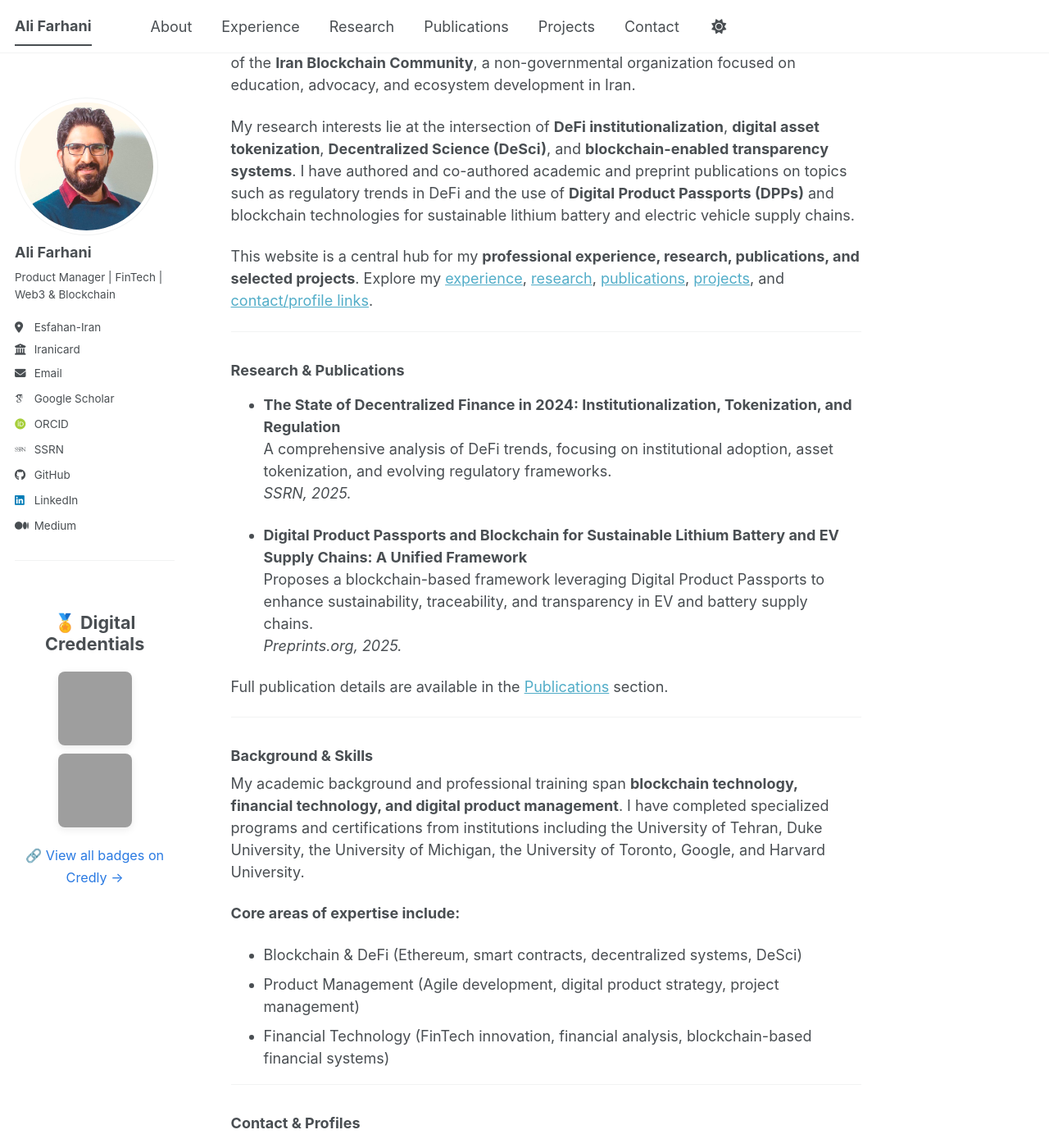
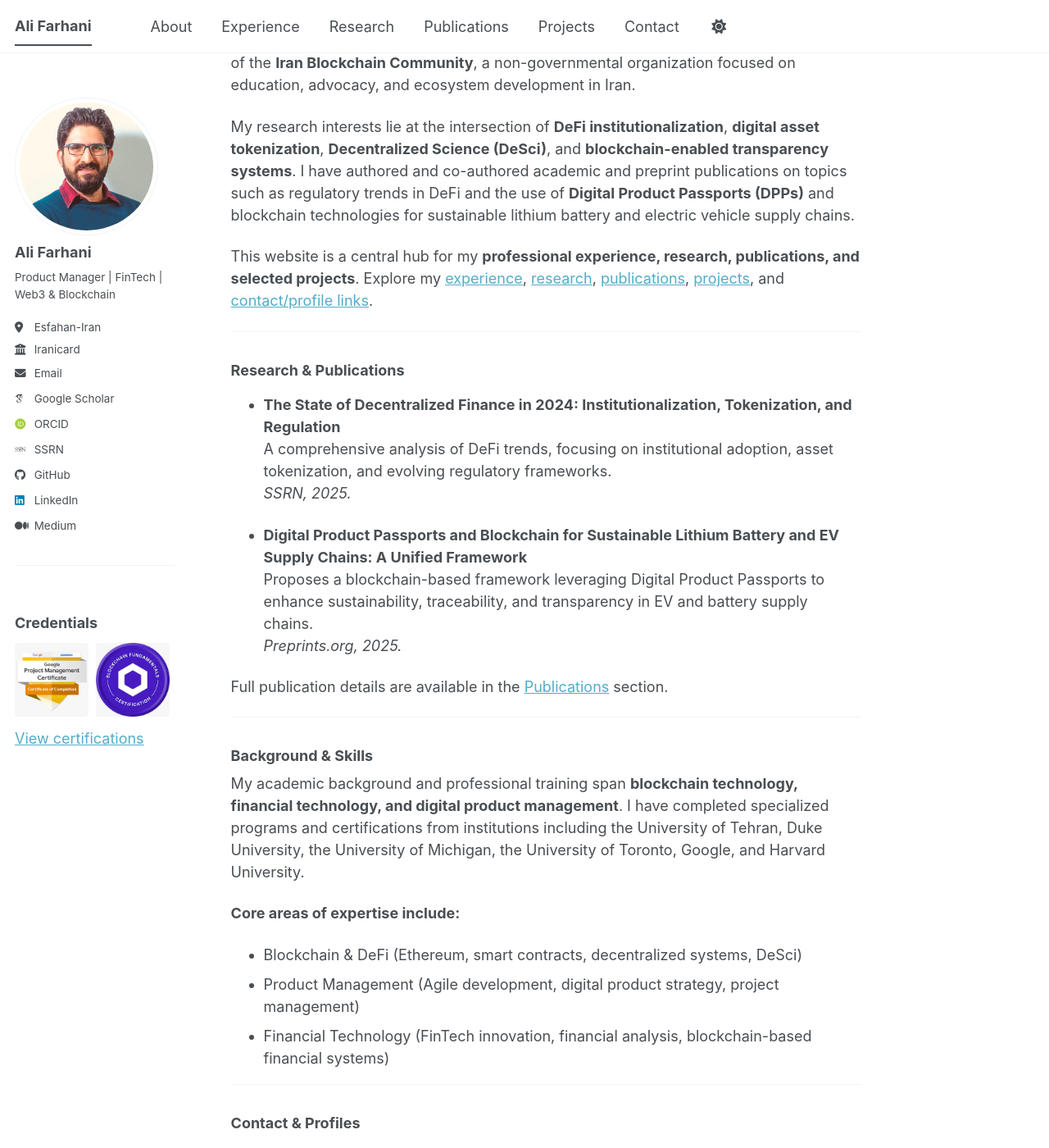
Before and after one commit to alifa433/alifa433.github.io, a Jekyll site: the page built from _pages/about.md, in a window 1280 px wide and 1400 px high, scrolled down 405 px. Shown: the whole window at 82% size. Built offline with Jekyll 4.4.1, drawn with Linux system fonts in a browser that asks for light colours; some web fonts are replaced; a script bundle is joined from its source files by our own code; library files that are not in the unit come from our copies; grey boxes are pictures that could not be loaded.

Commit message:
content: add local certification assets

```diff
--- a/_includes/sidebar.html
+++ b/_includes/sidebar.html
@@ -22,45 +22,21 @@
     {% endif %}
   {% endif %}
 
-  <!-- ========== بج‌های Credly ========== -->
-  <div style="margin-top: 30px; text-align: center; border-top: 1px solid #f2f3f3; padding-top: 20px;">
-    <h3 style="font-size: 1.2em; margin-bottom: 15px; color: #494e52;">🏅 Digital Credentials</h3>
-
-    <!-- بج اول - Blockchain Fundamentals -->
-    <a href="https://www.credly.com/badges/0c73404f-9434-49dc-9d2c-feaf4cfbfae1" target="_blank" rel="noopener noreferrer" style="display: inline-block; margin: 5px;">
-      <img src="https://images.credly.com/size/110x110/images/05491337-2d15-47e8-a4b1-0a2e89bc6cef/blockchain-fundamentals.png"
-           alt="Blockchain Fundamentals"
-           style="width: 90px; height: 90px; border-radius: 8px; box-shadow: 0 3px 10px rgba(0,0,0,0.08); transition: transform 0.2s;"
-           onmouseover="this.style.transform='scale(1.05)'"
-           onmouseout="this.style.transform='scale(1)'">
-    </a>
-
-    <!-- بج دوم - Google Project Management -->
-    <a href="https://www.credly.com/badges/YOUR_GOOGLE_BADGE_ID" target="_blank" rel="noopener noreferrer" style="display: inline-block; margin: 5px;">
-      <img src="https://images.credly.com/size/110x110/images/0fb558b6-4646-47ac-acec-ecde8700bfb9/google-project-management-certificate-v1.png"
-           alt="Google Project Management"
-           style="width: 90px; height: 90px; border-radius: 8px; box-shadow: 0 3px 10px rgba(0,0,0,0.08); transition: transform 0.2s;"
-           onmouseover="this.style.transform='scale(1.05)'"
-           onmouseout="this.style.transform='scale(1)'">
-    </a>
-
-    <!-- بج سوم - Badge Wallet (اگه داری) -->
-    <!--
-    <a href="https://www.credly.com/badges/YOUR_WALLET_BADGE_ID" target="_blank" rel="noopener noreferrer" style="display: inline-block; margin: 5px;">
-      <img src="https://images.credly.com/size/110x110/images/YOUR_WALLET_IMAGE_ID.png"
-           alt="Badge Wallet"
-           style="width: 90px; height: 90px; border-radius: 8px; box-shadow: 0 3px 10px rgba(0,0,0,0.08); transition: transform 0.2s;">
-    </a>
-    -->
-
-    <!-- لینک به همه بج‌ها -->
-    <div style="margin-top: 15px;">
-      <a href="https://www.credly.com/users/ali-farhani.d0962995" target="_blank" rel="noopener noreferrer" style="font-size: 0.9em; color: #2a7ae2; text-decoration: none;">
-        🔗 View all badges on Credly →
-      </a>
-    </div>
-  </div>
-  <!-- ========== پایان بج‌ها ========== -->
+  {% if site.data.certifications %}
+    <section class="credentials" aria-labelledby="credentials-title">
+      <h3 id="credentials-title">Credentials</h3>
+      <div class="credentials__grid">
+        {% for credential in site.data.certifications %}
+          <div class="credential-card">
+            {% if credential.url %}<a href="{{ credential.url }}" target="_blank" rel="noopener noreferrer">{% endif %}
+              <img src="{{ base_path }}/images/{{ credential.image }}" alt="{{ credential.alt }}" loading="lazy" width="110" height="110">
+            {% if credential.url %}</a>{% endif %}
+          </div>
+        {% endfor %}
+      </div>
+      <a class="credentials__link" href="{{ base_path }}/certifications/">View certifications</a>
+    </section>
+  {% endif %}
 
   </div>
 {% endif %}
--- a/_sass/layout/_sidebar.scss
+++ b/_sass/layout/_sidebar.scss
@@ -74,6 +74,60 @@
   @include breakpoint($x-large) {
     width: $right-sidebar-width;
   }
+}
+
+.credentials {
+  margin-top: 2em;
+  padding-top: 1.25em;
+  border-top: 1px solid var(--global-border-color);
+}
+
+.credentials h3 {
+  margin-bottom: 0.75em;
+}
+
+.credentials__grid {
+  display: flex;
+  flex-wrap: wrap;
+  gap: 0.5em;
+}
+
+.credential-card img {
+  display: block;
+  width: 90px;
+  height: 90px;
+  object-fit: contain;
+  border-radius: $border-radius;
+}
+
+.credentials__link {
+  display: inline-block;
+  margin-top: 0.75em;
+}
+
+.credentials-page {
+  display: grid;
+  grid-template-columns: repeat(auto-fit, minmax(220px, 1fr));
+  gap: 2em;
+  margin-top: 2em;
+}
+
+.credential-card--page {
+  margin: 0;
+}
+
+.credential-card--page figure {
+  margin: 0;
+}
+
+.credential-card--page img {
+  width: 100%;
+  height: auto;
+  max-width: 400px;
+}
+
+.credential-card--page h2 {
+  margin-top: 0.75em;
 }
 
 
```
Also changed, not shown: _data/certifications.yml (added, +12 -0 lines), _pages/certifications.md (added, +25 -0 lines), images/certificates/blockchain-fundamentals-certification.jpg (added), images/certificates/google-project-management-certificate.jpg (added).
